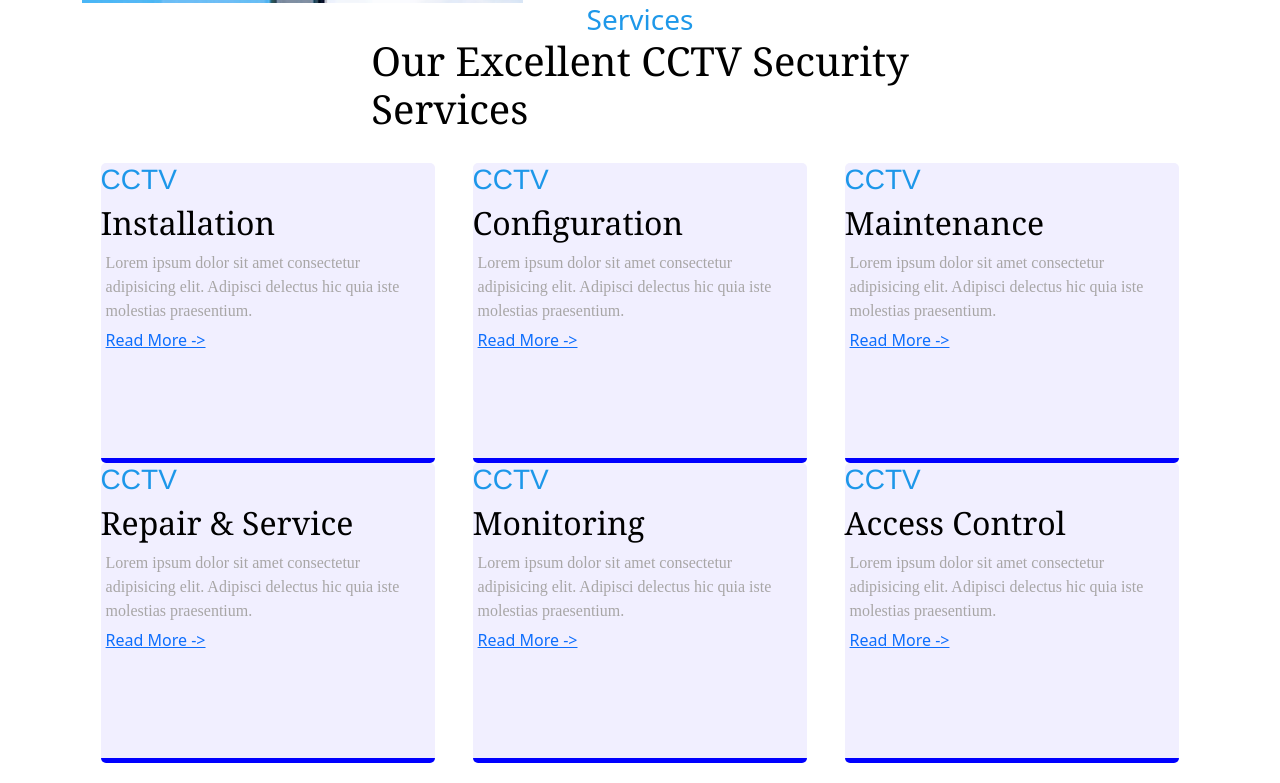
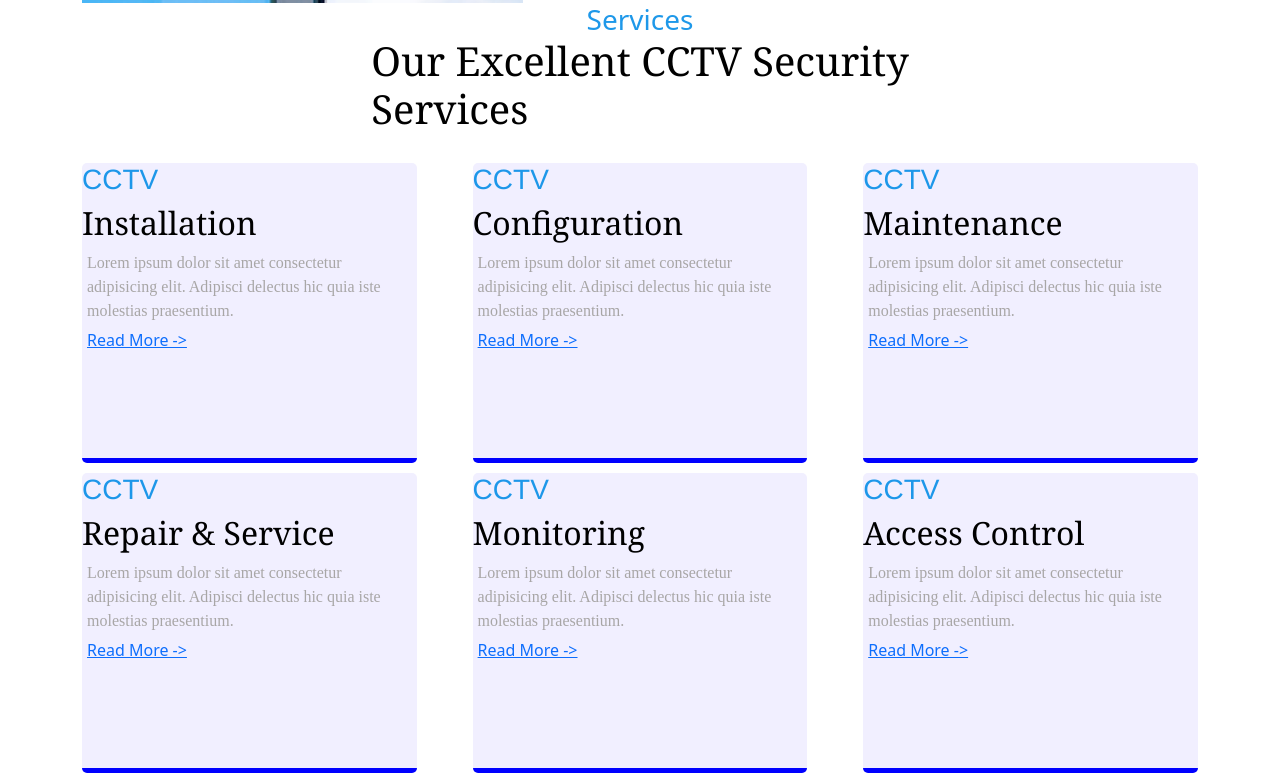
Before and after one commit to ferfit/practica1, a plain HTML site: page index.html in a window 1280 px wide. Shown: the part 1346-2129 px from the top of the page. Drawn offline with nearby package versions, Linux system fonts and the light colour scheme.

Commit message:
tercera seccion mas mejorada

```diff
--- a/css/estilos.css
+++ b/css/estilos.css
@@ -125,6 +125,7 @@ font-family: Georgia, 'Times New Roman', Times, serif;
     flex-wrap: wrap;
     margin: auto;
     padding: auto;
+    min-width: 250px;
 }
 
 .cont-img{
@@ -172,12 +173,11 @@ font-family: Georgia, 'Times New Roman', Times, serif;
 .cont-textos-tercera {
     background-color: rgba(216, 216, 253, 0.877);
     color:black;
-    flex-wrap: wrap;
     border-bottom: 5px solid blue;
     align-content: space-between;
     align-items: center;
     position: relative;
-    margin: auto;
+    margin-bottom: 10px;
     border-radius: 5px;
 }
 
@@ -185,12 +185,13 @@ font-family: Georgia, 'Times New Roman', Times, serif;
     color: rgba(12, 144, 231, 0.925);
     font-family: 'Franklin Gothic Medium', 'Arial Narrow', Arial, sans-serif;
     display: block;
+    min-width: 250px;
 }
 
 .cont-textos-tercera h2{
     color: black;
     font-family: Georgia, 'Times New Roman', Times, serif;
-    display: block;
+    min-width: 250px;
 }
 
 .cont-textos-tercera p{
@@ -204,6 +205,7 @@ font-family: Georgia, 'Times New Roman', Times, serif;
     margin: 5px;
     display: block;
 }
+
 
 
 
```
